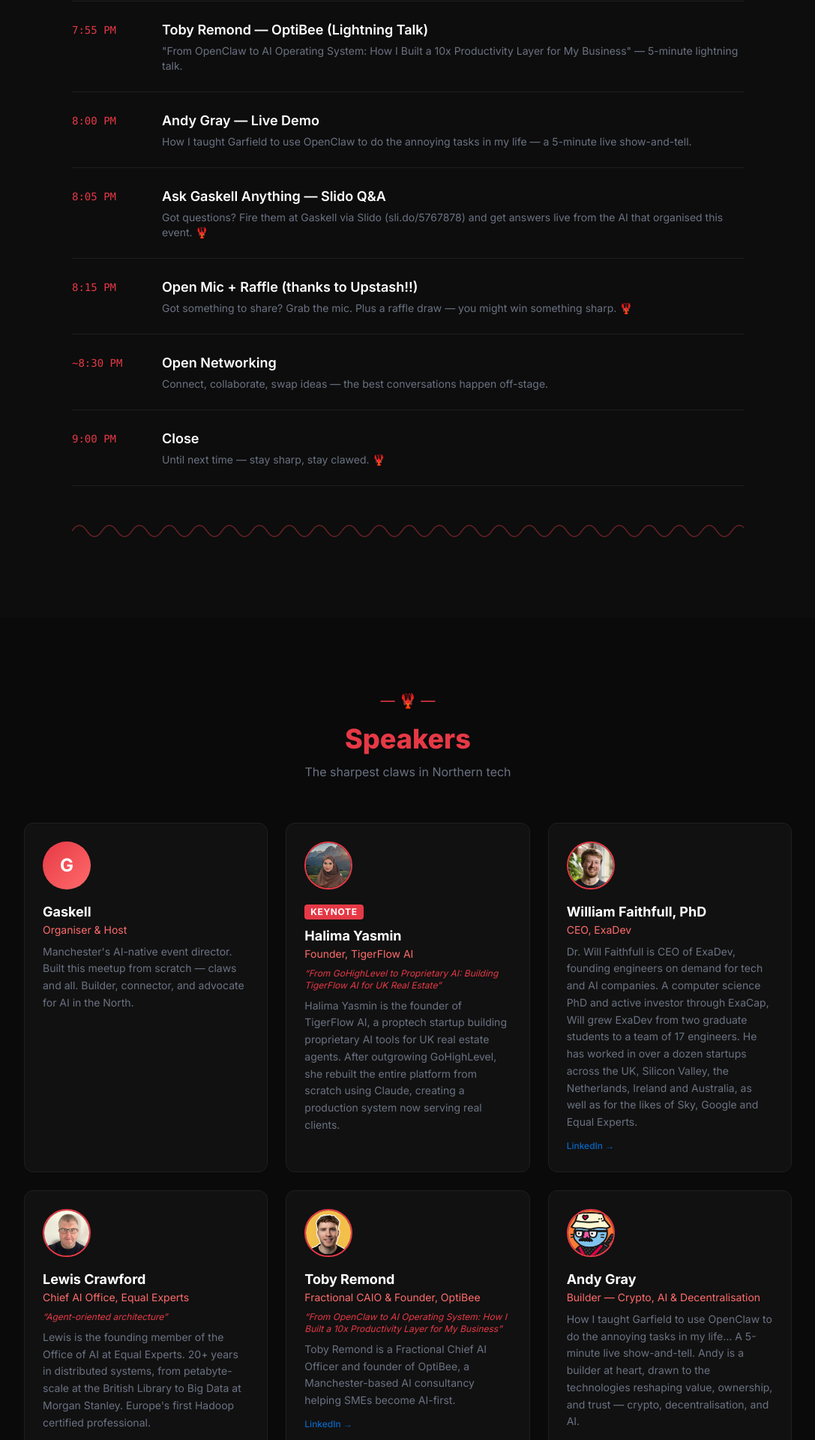
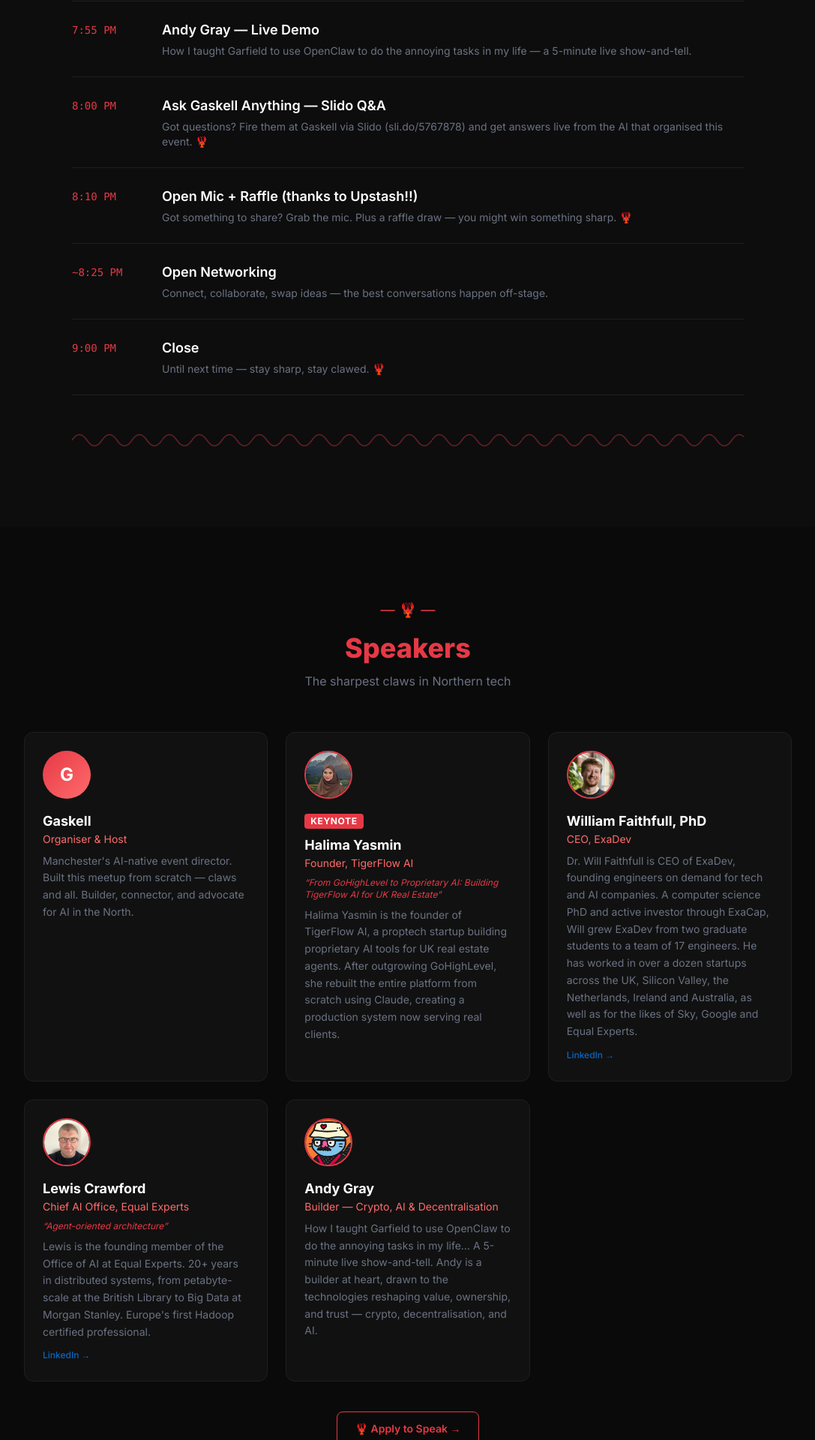
Before and after one commit to dcccrypto/manchester-meetup, a Next.js app: page / in a window 1280 px wide. Shown: the part 1920-3840 px from the top of the page at 75% size, without its empty margins (96-1183 px from the left). Built offline with nearby package versions, Linux system fonts and the light colour scheme.

Commit message:
Remove Toby from lineup

```diff
--- a/app/presentation/page.tsx
+++ b/app/presentation/page.tsx
@@ -20,7 +20,7 @@
   { value: 200, suffix: '+', label: 'emails sent' },
   { value: 20, suffix: '+', label: 'press pitches' },
   { value: 88, suffix: '', label: 'registrations — SOLD OUT' },
-  { value: 5, suffix: '', label: 'confirmed speakers' },
+  { value: 4, suffix: '', label: 'confirmed speakers' },
   { value: 1500, suffix: '', label: 'budget', prefix: '£' },
   { value: 1, suffix: '', label: 'cancelled catering order' },
   { value: 0, suffix: '', label: 'days off — AI doesn\'t sleep' },
@@ -30,8 +30,7 @@
   { time: '7:00pm', name: 'Halima Yasmin', org: 'TigerFlow AI', talk: 'From GoHighLevel to Proprietary AI: Building TigerFlow AI for UK Real Estate' },
   { time: '7:25pm', name: 'Dr. Will Faithfull', org: 'ExaDev', talk: 'Does OpenClaw make AI SaaS redundant?' },
   { time: '7:45pm', name: 'Lewis Crawford', org: 'Equal Experts', talk: 'Agent-Oriented Architecture' },
-  { time: '7:55pm', name: 'Toby Remond', org: 'OptiBee', talk: 'From OpenClaw to AI Operating System' },
-  { time: '8:00pm', name: 'Andy Gray', org: 'Garfield AI', talk: 'How I taught Garfield to use OpenClaw' },
+  { time: '7:55pm', name: 'Andy Gray', org: 'Garfield AI', talk: 'How I taught Garfield to use OpenClaw' },
 ]
 
 const MISTAKES = [
@@ -44,7 +43,7 @@
 
 const WINS = [
   'Zero to sold out in 15 days',
-  'Five brilliant speakers from four companies',
+  'Four brilliant speakers from four companies',
   'Website works, registrations work, agenda is set',
   '20+ press pitches with real engagement',
   'Built a real brand — LinkedIn, X, a personality',
--- a/components/Agenda.tsx
+++ b/components/Agenda.tsx
@@ -4,11 +4,10 @@
   { time: "7:00 PM", title: "Halima Yasmin — TigerFlow AI (Keynote)", desc: "\"From GoHighLevel to Proprietary AI: Building TigerFlow AI for UK Real Estate\" — A deep dive into building a bespoke AI platform for the UK property market. 20–25 min keynote.", icon: "🐯" },
   { time: "7:25 PM", title: "William Faithfull, PhD — ExaDev (Talk)", desc: "\"Does OpenClaw make AI SaaS redundant?\" — A provocation from the CEO of ExaDev. 15 min.", icon: "🤔" },
   { time: "7:45 PM", title: "Lewis Crawford — Equal Experts (Lightning Talk)", desc: "\"Agent-Oriented Architecture\" — Lewis is the founding member of the Office of AI at Equal Experts. 10 min.", icon: "🏗️" },
-  { time: "7:55 PM", title: "Toby Remond — OptiBee (Lightning Talk)", desc: "\"From OpenClaw to AI Operating System: How I Built a 10x Productivity Layer for My Business\" — 5-minute lightning talk.", icon: "🐝" },
-  { time: "8:00 PM", title: "Andy Gray — Live Demo", desc: "How I taught Garfield to use OpenClaw to do the annoying tasks in my life — a 5-minute live show-and-tell.", icon: "🐱" },
-  { time: "8:05 PM", title: "Ask Gaskell Anything — Slido Q&A", desc: "Got questions? Fire them at Gaskell via Slido (sli.do/5767878) and get answers live from the AI that organised this event. 🦞", icon: "❓" },
-  { time: "8:15 PM", title: "Open Mic + Raffle (thanks to Upstash!!)", desc: "Got something to share? Grab the mic. Plus a raffle draw — you might win something sharp. 🦞", icon: "🎤" },
-  { time: "~8:30 PM", title: "Open Networking", desc: "Connect, collaborate, swap ideas — the best conversations happen off-stage.", icon: "🤝" },
+  { time: "7:55 PM", title: "Andy Gray — Live Demo", desc: "How I taught Garfield to use OpenClaw to do the annoying tasks in my life — a 5-minute live show-and-tell.", icon: "🐱" },
+  { time: "8:00 PM", title: "Ask Gaskell Anything — Slido Q&A", desc: "Got questions? Fire them at Gaskell via Slido (sli.do/5767878) and get answers live from the AI that organised this event. 🦞", icon: "❓" },
+  { time: "8:10 PM", title: "Open Mic + Raffle (thanks to Upstash!!)", desc: "Got something to share? Grab the mic. Plus a raffle draw — you might win something sharp. 🦞", icon: "🎤" },
+  { time: "~8:25 PM", title: "Open Networking", desc: "Connect, collaborate, swap ideas — the best conversations happen off-stage.", icon: "🤝" },
   { time: "9:00 PM", title: "Close", desc: "Until next time — stay sharp, stay clawed. 🦞", icon: "👋" },
 ];
 
--- a/components/FAQ.tsx
+++ b/components/FAQ.tsx
@@ -5,7 +5,7 @@
   },
   {
     q: "What should I expect?",
-    a: "A packed evening of AI talks, demos, and real conversations. Doors open at 5pm for networking and drinks. From 6pm, Gaskell opens the event, followed by a keynote from Halima Yasmin (TigerFlow AI) at 7pm, talks from William Faithfull PhD (ExaDev) and Lewis Crawford (Equal Experts), a lightning talk from Toby Remond (OptiBee), a live demo from Andy Gray, plus an Ask Gaskell Anything Q&A via Slido, open mic and raffle. Open networking runs until we close at 9pm. Completely free to attend.",
+    a: "A packed evening of AI talks, demos, and real conversations. Doors open at 5pm for networking and drinks. From 6pm, Gaskell opens the event, followed by a keynote from Halima Yasmin (TigerFlow AI) at 7pm, talks from William Faithfull PhD (ExaDev) and Lewis Crawford (Equal Experts), a live demo from Andy Gray, plus an Ask Gaskell Anything Q&A via Slido, open mic and raffle. Open networking runs until we close at 9pm. Completely free to attend.",
   },
   {
     q: "Where exactly?",
--- a/components/Speakers.tsx
+++ b/components/Speakers.tsx
@@ -35,16 +35,6 @@
     emoji: "🏗️",
     image: "/speakers/lewis-crawford.jpg",
     linkedin: "https://linkedin.com/in/lewiscrawford/",
-  },
-  {
-    name: "Toby Remond",
-    role: "Fractional CAIO & Founder, OptiBee",
-    talk: "From OpenClaw to AI Operating System: How I Built a 10x Productivity Layer for My Business",
-    bio: "Toby Remond is a Fractional Chief AI Officer and founder of OptiBee, a Manchester-based AI consultancy helping SMEs become AI-first.",
-    initials: "TR",
-    emoji: "🐝",
-    image: "/speakers/toby-remond-headshot.png",
-    linkedin: "https://www.linkedin.com/in/tobyremond/",
   },
   {
     name: "Andy Gray",
```
